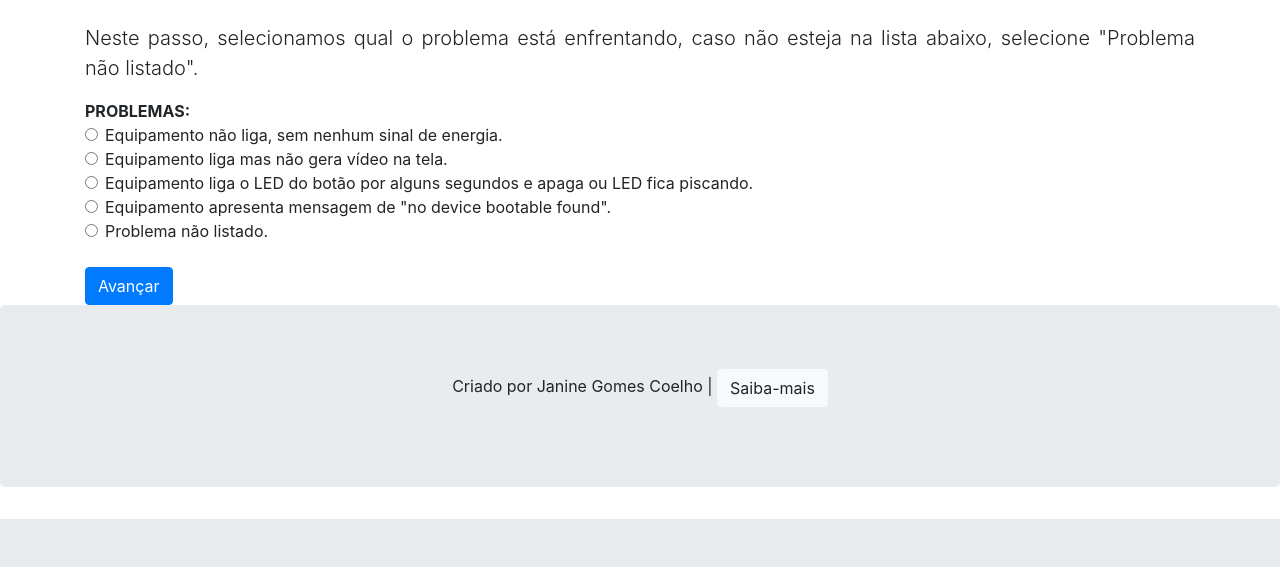
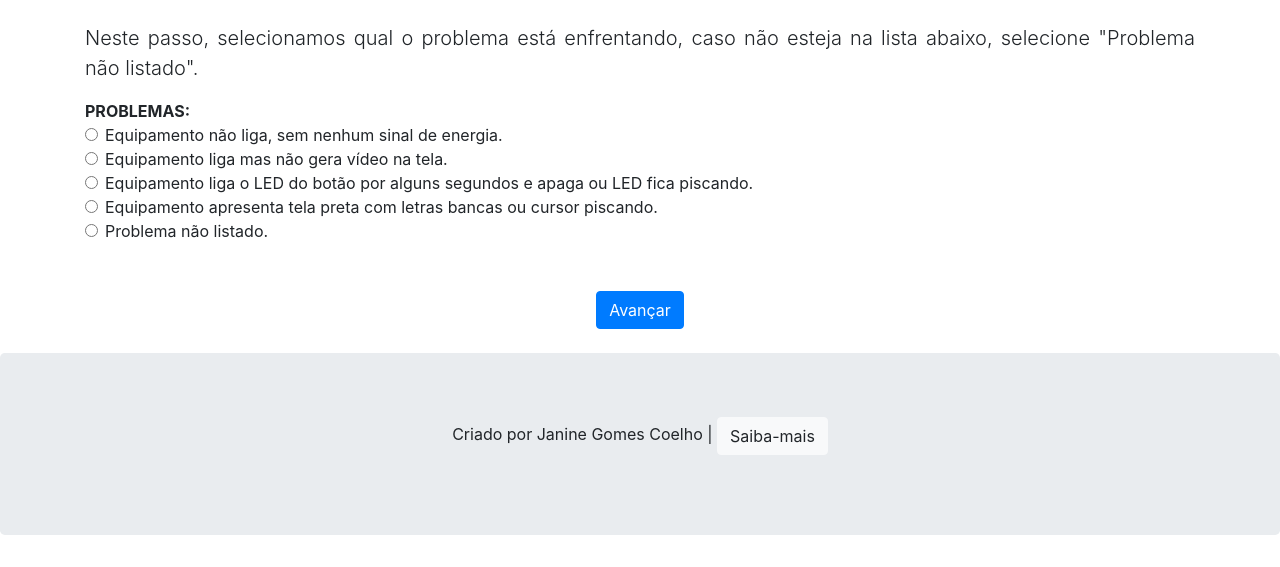
Before and after one commit to janine-gomes/Django_Graph_Data_Base, a Django app: page /problema in a window 1280 px wide. Shown: the part 310-877 px from the top of the page. Before the commit the page ends 829 px from the top, so only its background shows below. Run offline with Django 4.2, Linux system fonts and the light colour scheme; some libraries are stand-ins or nearby versions.

Commit message:
ajuste final
Versão final

```diff
--- a/steptoolsstart/templates/base.html
+++ b/steptoolsstart/templates/base.html
@@ -36,11 +36,12 @@
                             <button type="button" class="close" data-dismiss="modal">&times;</button>
                         </div>
                         <div class="modal-body">
-                            <h3 class="text-center">Bem vindo ao StepTools</h3>
+                            <h3 class="text-center">Bem vindos ao StepTools</h3>
                             <p class="text-justify">Olá, me chamo Janine, e este site foi desenvolvido para a finalização da minha graduação em Ciência da Computação na Ulbra - Campus Gravataí.</p>
-                            <p class="text-justify">Caso tenha gostado deste site, fique avontade para me contatar em:</p>
+                            <p class="text-justify">Caso tenha gostado deste site, fique a vontade para me contatar em:</p>
                             <p><li>E-mail: janine.gomes@rede.ulbra.br</li></p>
-                            <p><li>Instagram: <a  target="_blank" rel="noopener noreferrer" href="https://instagram.com/umcoelhoo?igshid=MzNlNGNkZWQ4Mg==">@umcoelhoo</a></li></p>
+                            <p><li>Instagram: <a target="_blank" rel="noopener noreferrer" href="https://instagram.com/umcoelhoo?igshid=MzNlNGNkZWQ4Mg==">@umcoelhoo</a></li></p>
+                            <p><li>Formulário de pesquisa: <a target="_blank" rel="noopener noreferrer" href="https://forms.gle/zfCertSQrdgq1vPZ6">Questionário</a></li></p>
                         </div>
                         <div class="modal-footer">
                             <button type="button" class="btn btn-default" data-dismiss="modal">Fechar</button>
--- a/steptoolsstart/templates/index.html
+++ b/steptoolsstart/templates/index.html
@@ -10,12 +10,12 @@ StepTools
     desconforto, e na maioria das vezes é necessário contatar um profissional, que entenda da área e que
     seja de confiança para entregar o computador em sua responsabilidade, porém este processo pode ser
     demorado e custoso, ocasionando atrasos nas tarefas do dia a dia.</p>
-<p class="font-weight-light font-weight-bold">StepsTools tem o proposito de te auxliar solucionar um problema de hadrware enfrentado no equipamento.</p>
+<p class="font-weight-light font-weight-bold">StepsTools tem o propósito de te auxiliar a solucionar um problema de hardware enfrentado no equipamento.</p>
 <p class="text-justify font-weight-light text-justify">Espero poder te ajudar!</p>
 <p class="text-justify font-weight-light text-justify">Para iniciar uma solução de problemas clique no botão a baixo e siga as etapas.</p>
 
 <div class="d-flex justify-content-center">
-    <a href="equipamento" role="button" class="btn btn-primary btn-lg text-center">Iniciar</a>
+    <a href="equipamento" role="button" class="btn btn-primary btn-lg">Iniciar</a>
 </div>
 
 {% endblock %}
--- a/steptoolsstart/templates/problema.html
+++ b/steptoolsstart/templates/problema.html
@@ -30,7 +30,7 @@ StepTools
     <div class="form-check">
         <input class="form-check-input" type="radio" name="exampleRadios" id="exampleRadios6" value="no_boot" required>
         <label class="form-check-label" for="exampleRadios6">
-            Equipamento apresenta mensagem de "no device bootable found".
+            Equipamento apresenta tela preta com letras bancas ou cursor piscando.
         </label>
     </div>
     <div class="form-check">
@@ -40,6 +40,10 @@ StepTools
         </label>
     </div>
     <br/>
-    <input class="btn btn-primary" type="submit" value="Avançar">
+    </br>
+    <div class="text-center container">
+        <button class="btn btn-primary" type="submit" name="botao" value="avancar">Avançar</button>
+    </div>
+    </br>
 </form>
 {% endblock %}
--- a/steptoolsstart/templates/recomendacao.html
+++ b/steptoolsstart/templates/recomendacao.html
@@ -31,6 +31,10 @@ StepTools
   </div>
 
 <p class="lead text-center">Recomendamos a verificar com o fabricante se o equipamento possui suporte ou encontrar um técnico de confiança.</p>
+<div class="text-center container">
+  <a href="index" role="button" class="btn btn-primary btn-lg" value="voltaInicio">Recomeçar</a>
+</div>
+</br>
 
-<a href="index" role="button" class="btn btn-primary btn-lg" value="voltaInicio">Recomeçar</a>
+
 {% endblock %}
--- a/steptoolsstart/views.py
+++ b/steptoolsstart/views.py
@@ -57,7 +57,7 @@ def iniciaTeste(request):
             print(models.get_cout(),models.get_t())
             return render(request,'final.html', {'teste': models.get_results()[models.get_cout()]})
         elif (resultado == 'nao') or (resultado =='nao se aplica'):
-            models.set_cout(models.crementador(models.get_cout()))
+            models.set_cout(models.incrementador(models.get_cout()))
             print(models.get_cout(),models.get_t())
             if models.get_cout() < models.get_t():
                 print('passouuuuuuu')
@@ -70,28 +70,28 @@ def iniciaTeste(request):
                     texto = '{} não liga'.format(models.get_equipamento())
                     recomendacao = models.buscaVideosAPI(texto)
                     print(texto)
-                    #set_cout(get_t())
+
                     return render(request,'recomendacao.html', {'recomendacao': recomendacao})
                 elif models.get_problema() == 'no_video':
                     print('final dos testes')
                     texto = '{} não liga a tela'.format(models.get_equipamento())
                     recomendacao = models.buscaVideosAPI(texto)
                     print(texto)
-                    #set_cout(get_t())
+
                     return render(request,'recomendacao.html', {'recomendacao': recomendacao})
                 elif models.get_problema() == 'no_post':
                     print('final dos testes')
                     texto = '{} liga led mas não inicia'.format(models.get_equipamento())
                     recomendacao = models.buscaVideosAPI(texto)
                     print(texto)
-                    #set_cout(get_t())
+
                     return render(request,'recomendacao.html', {'recomendacao': recomendacao})
                 elif models.get_problema() == 'no_boot':
                     print('final dos testes')
                     texto = '{} falha no boot'.format(models.get_equipamento())
                     recomendacao = models.buscaVideosAPI(texto)
                     print(texto)
-                    #set_cout(get_t())
+                    #
                     return render(request,'recomendacao.html', {'recomendacao': recomendacao})
         else:
             return render(request,'teste.html', {'teste':'nada'})
--- a/steptoolstest/settings.py
+++ b/steptoolstest/settings.py
@@ -24,7 +24,7 @@ BASE_DIR = Path(__file__).resolve().parent.parent
 SECRET_KEY = "django-insecure-ts=g=7r_gxz!fgpsw25n8p36ce@cvhubcdfq1#ox@=&o=1l1z2"
 
 # SECURITY WARNING: don't run with debug turned on in production!
-DEBUG = True
+DEBUG = False
 
 ALLOWED_HOSTS = ['*']
 
--- a/steptoolstest/wsgi.py
+++ b/steptoolstest/wsgi.py
@@ -11,6 +11,6 @@ import os
 
 from django.core.wsgi import get_wsgi_application
 
-os.environ.setdefault("DJANGO_SETTINGS_MODULE", "steptoolstest.settings")
+os.environ.setdefault("DJANGO_SETTINGS_MODULE", "{{steptoolstest}}.settings")
 
 application = get_wsgi_application()
```
Also changed, not shown: steptoolsstart/models.py (+8 -4 lines), steptoolsstart/templates/confirmaDados.html (+6 -2 lines), steptoolsstart/templates/equipamento.html (+9 -4 lines), steptoolsstart/templates/teste.html (+3 -4 lines).
